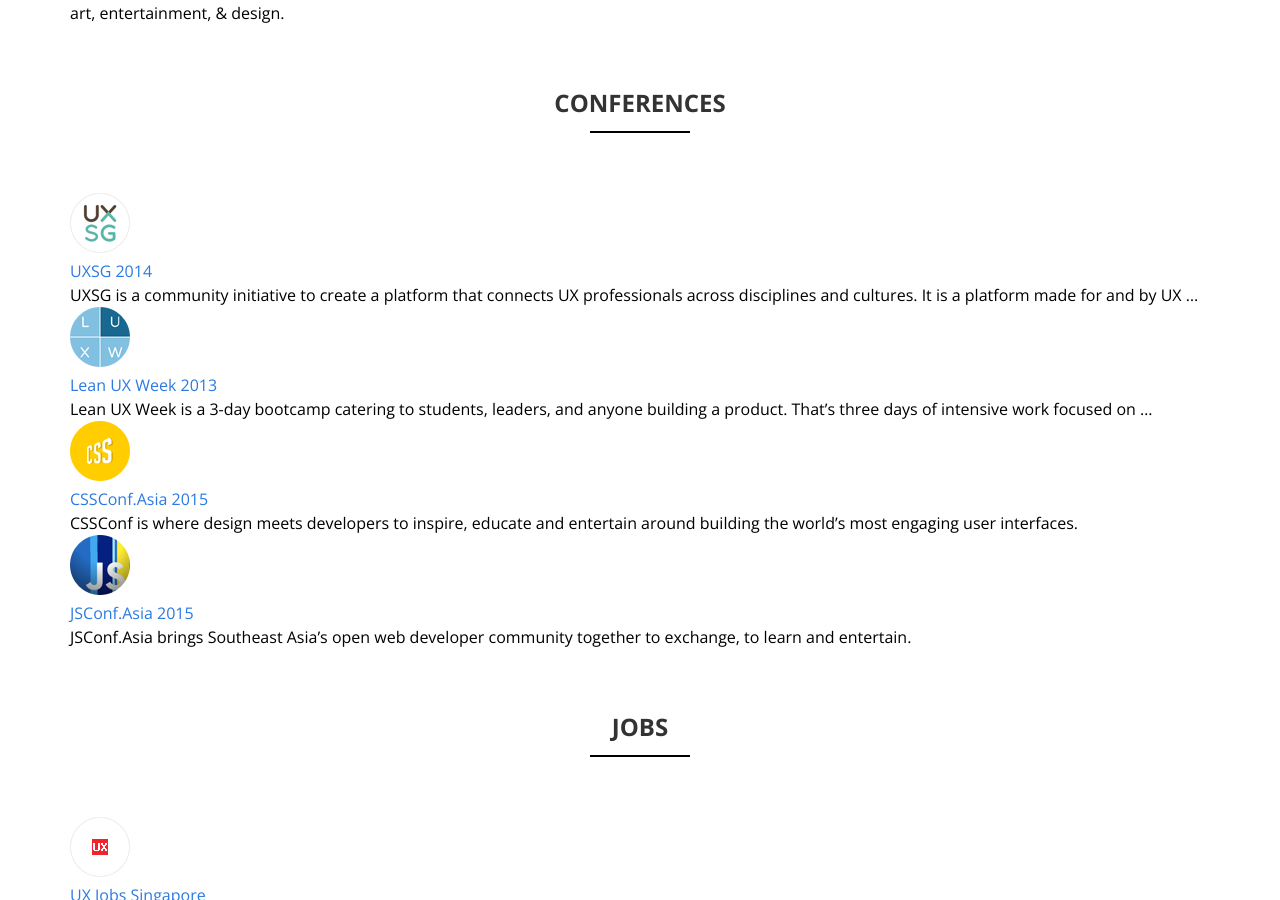
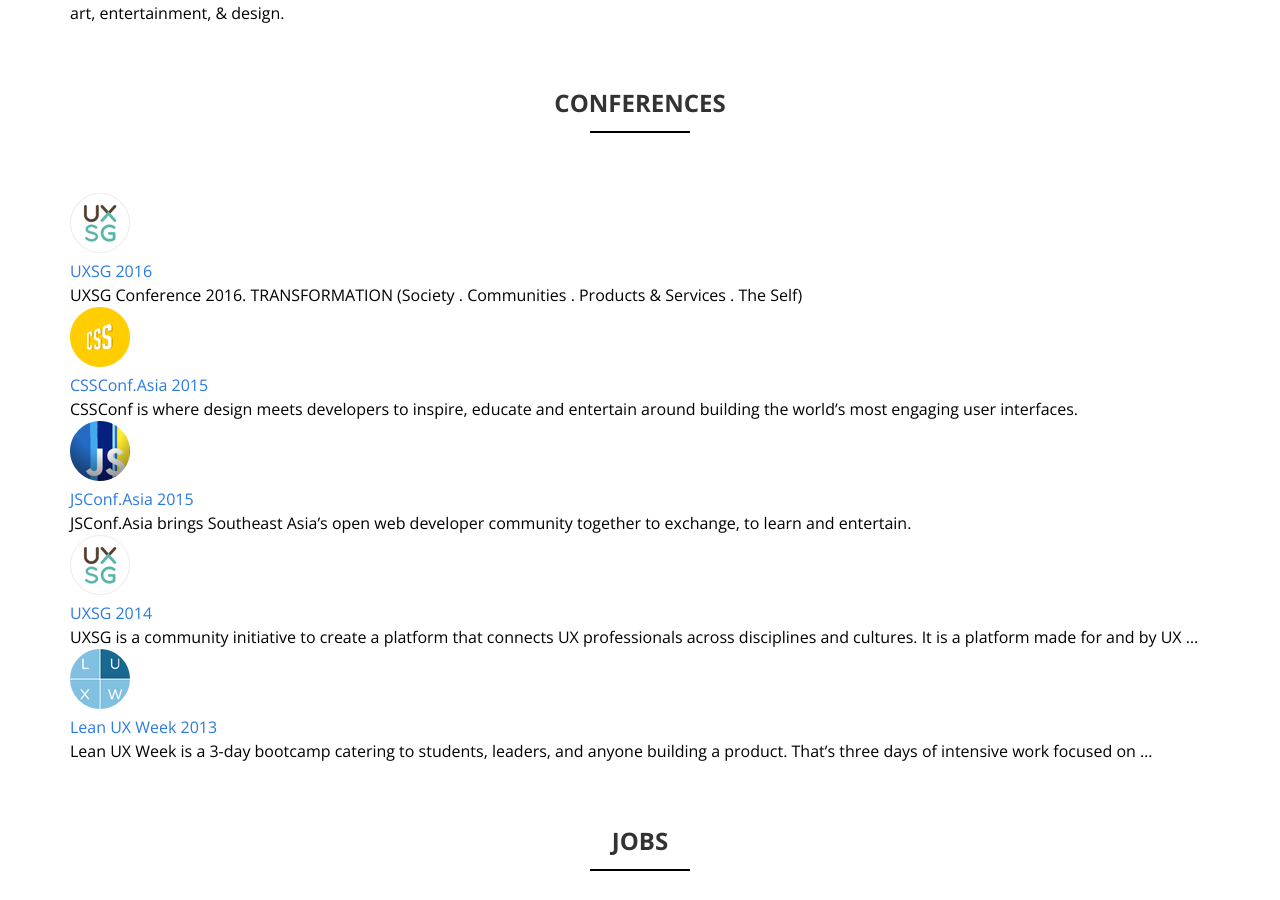
Before and after one commit to interfacesg/interfacesg.github.io, a Jekyll site: the page built from _posts/2014-09-17-welcome-to-jekyll.markdown, in a window 1280 px wide and 900 px high, scrolled down 1293 px. Built offline with Jekyll 4.4.1, drawn with Linux system fonts in a browser that asks for light colours; some web fonts are replaced; part of the change alters nothing that is shown; some of the changed text lies outside the part shown.

Commit message:
add ux conf 2016

```diff
--- a/_posts/2014-09-17-welcome-to-jekyll.markdown
+++ b/_posts/2014-09-17-welcome-to-jekyll.markdown
@@ -51,15 +51,10 @@ date:   2014-09-17 13:09:39
 	This is a low-volume group for announcing events and activities related to Singapore-based HCI, human factors, ergonomics, and interactive digital media art, entertainment, & design.
 
 ## Conferences
-- [![UXSG 2014](/img/logo-uxsg.png)<br/>
-	UXSG 2014](http://www.uxsg.org)
+- [![UXSG 2016](/img/logo-uxsg.png)<br/>
+	UXSG 2016](http://2016.uxsg.org/)
 
-	UXSG is a community initiative to create a platform that connects UX professionals across disciplines and cultures. It is a platform made for and by UX ...
-
-- [![Lean UX Week 2013](/img/logo-leanuxweek.png)<br/>
-	Lean UX Week 2013](http://leanuxweek.sg)
-
-	Lean UX Week is a 3-day bootcamp catering to students, leaders, and anyone building a product. That’s three days of intensive work focused on ...
+	UXSG Conference 2016. TRANSFORMATION (Society . Communities . Products & Services . The Self)
 
 - [![CSSConf.Asia 2015](/img/logo-cssconf.png)<br/>
 	CSSConf.Asia 2015](http://2015.cssconf.asia/)
@@ -70,6 +65,16 @@ date:   2014-09-17 13:09:39
 	JSConf.Asia 2015](http://2015.jsconf.asia/)
 
 	JSConf.Asia brings Southeast Asia's open web developer community together to exchange, to learn and entertain.
+
+- [![UXSG 2014](/img/logo-uxsg.png)<br/>
+	UXSG 2014](http://2014.uxsg.org/)
+
+	UXSG is a community initiative to create a platform that connects UX professionals across disciplines and cultures. It is a platform made for and by UX ...
+
+- [![Lean UX Week 2013](/img/logo-leanuxweek.png)<br/>
+	Lean UX Week 2013](http://leanuxweek.sg)
+
+	Lean UX Week is a 3-day bootcamp catering to students, leaders, and anyone building a product. That’s three days of intensive work focused on ...
 
 ## Jobs
 - [![UX Jobs Singapore](/img/logo-uxjobssg.png)<br/>
@@ -130,11 +135,6 @@ date:   2014-09-17 13:09:39
 
 	The Master of Science in Information Studies programme is a multidisciplinary programme combining theory and practice to address the growing need of organisations …
 
-- [![MSc in Smart Product Design with Human Factors Engineering (HFE) Specialisation](/img/logo-ntu.png)<br/>
-	MSc in Smart Product Design, Human Factors Engineering (HFE)](http://www.mae.ntu.edu.sg/Programmes/ProspectiveStudents/Graduate(Coursework)/MScProgrammes/MSc(SPD)/Pages/default.aspx)
-
-	The smart product design process is concerned with the flexibility of response and adaptability of design to meet to these customer requirements and also product life cycle demands …
-
 ## Courses / Workshops
 - [![Hyper Island User Experience Lab](/img/logo-hyperisland.png)<br/>
 	Hyper Island User Experience Lab](https://www.hyperisland.com/programs-and-courses/user-experience-lab)
```
